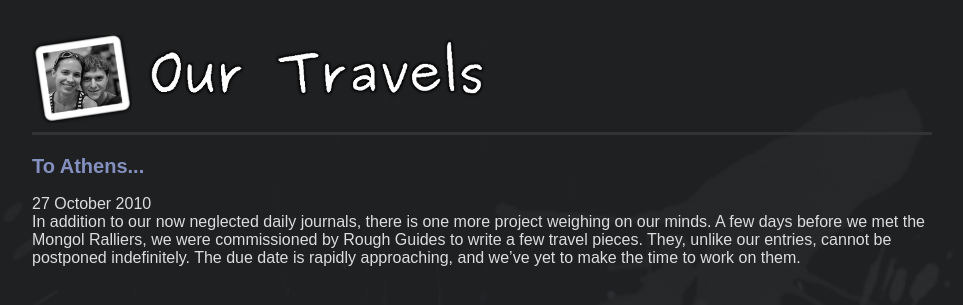
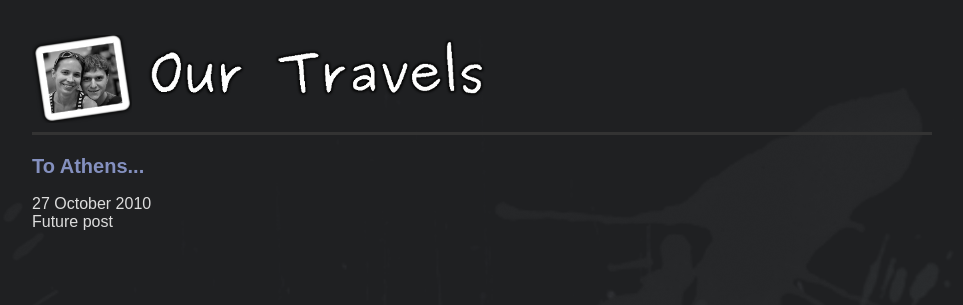
Before and after one commit to throughnothing/throughnothing.com, a Jekyll site: the page built from index.html, in a window 1280 px wide. Shown: the top 305 px of the page, without its empty margins (158-1121 px from the left). Built offline with Jekyll 4.4.1, drawn with Linux system fonts in a browser that asks for light colours; nearby versions of some CDN libraries; Markdown is read by kramdown in place of the engine named in the settings; the list of posts is cut into pages by our own code.

Commit message:
update to athens marathon post

```diff
--- a/trips/2010/athens-marathon/_posts/2010-10-27-to-athens.markdown
+++ b/trips/2010/athens-marathon/_posts/2010-10-27-to-athens.markdown
@@ -1,6 +1,5 @@
 ---
 title: To Athens...
-categories:
-- Greece
+author: Will
 ---
-In addition to our now neglected daily journals, there is one more project weighing on our minds. A few days before we met the Mongol Ralliers, we were commissioned by Rough Guides to write a few travel pieces. They, unlike our entries, cannot be postponed indefinitely. The due date is rapidly approaching, and we've yet to make the time to work on them.
+Future post
```
